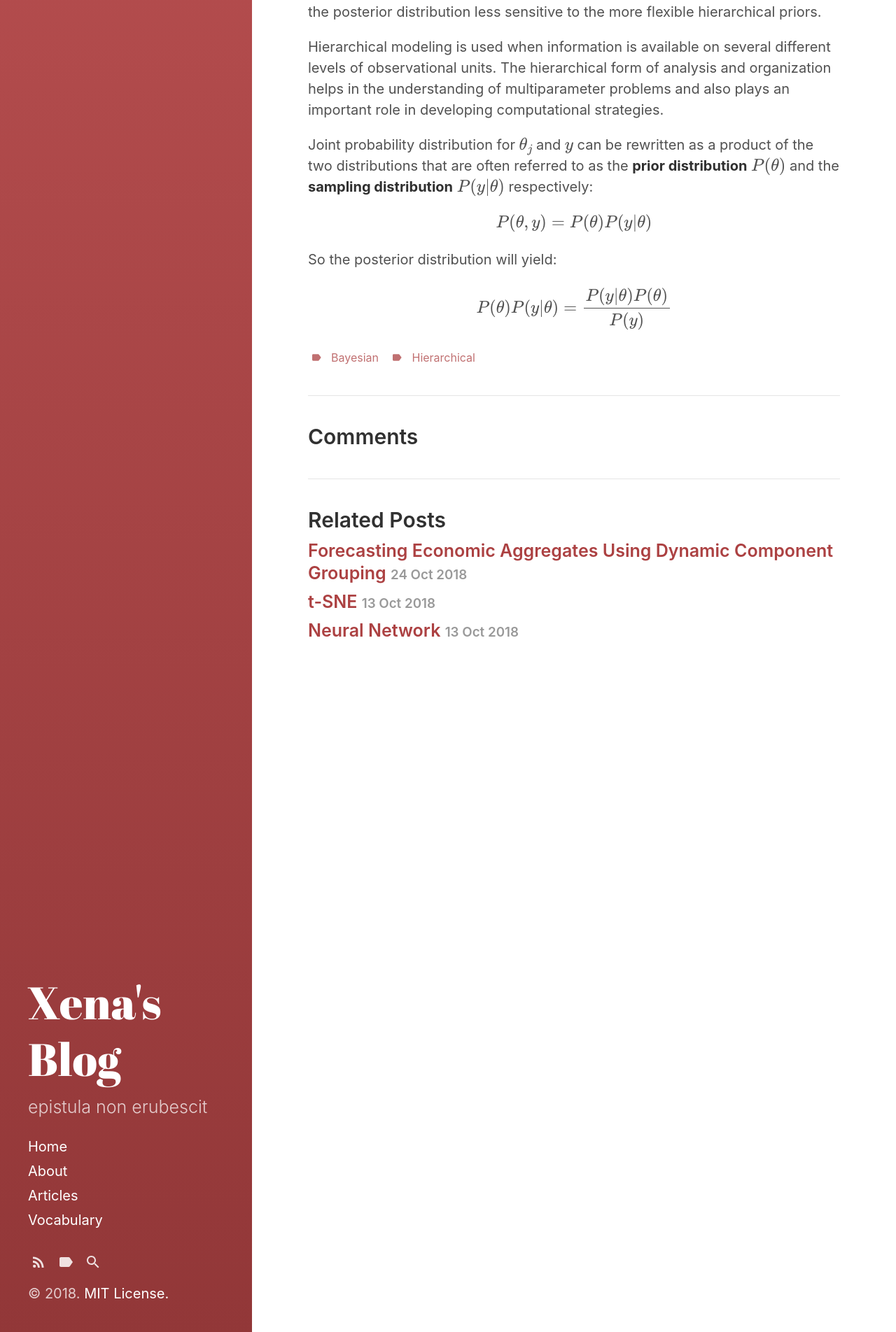
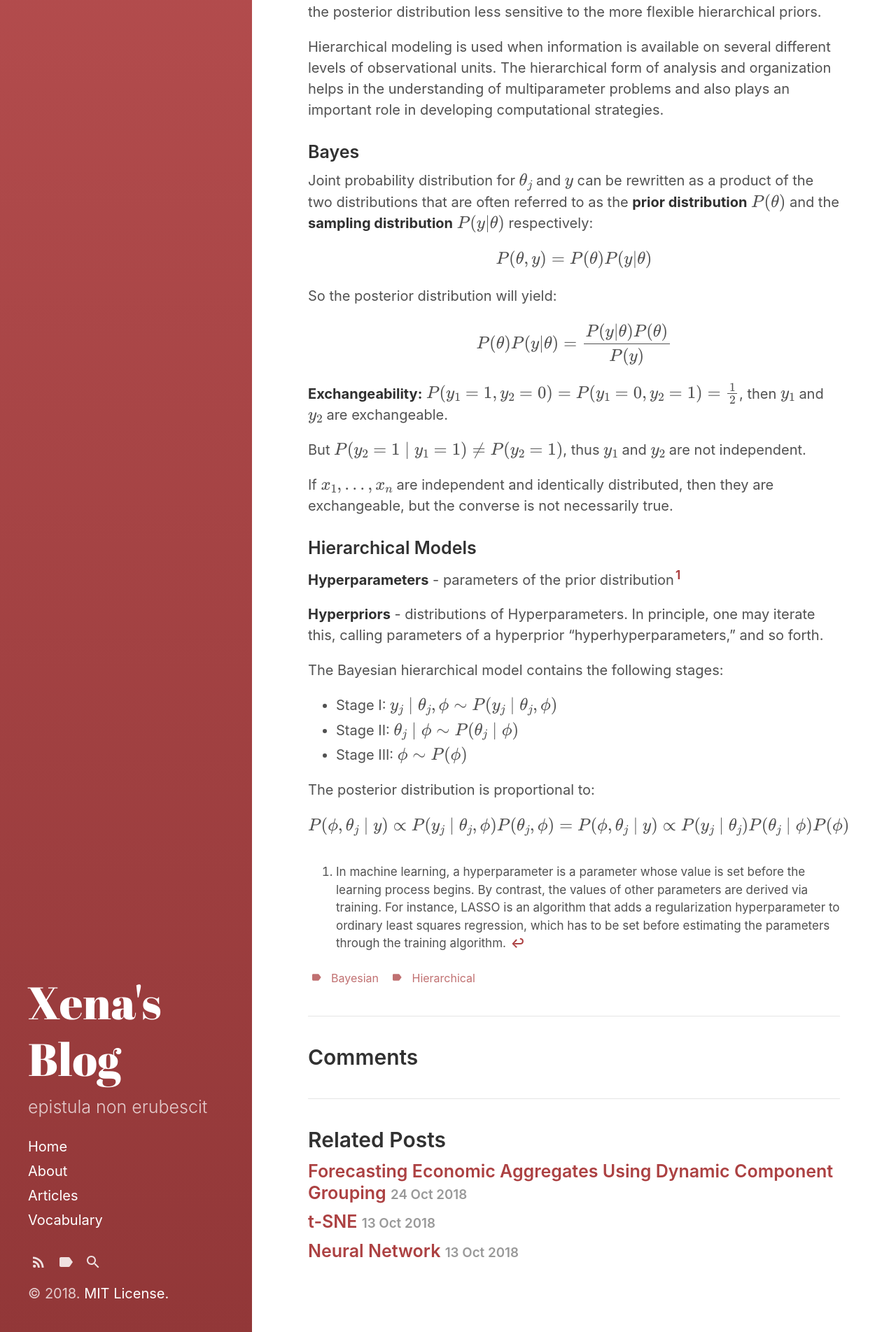
Before and after one commit to xenakas/gitpage, a Jekyll site: the page built from _posts/2018-10-25-vocabulary-bayesian-hierarchical-modeling.md, in a window 1280 px wide. Shown: the part 708-2612 px from the top of the page at 70% size. Built offline with Jekyll 4.4.1, drawn with Linux system fonts in a browser that asks for light colours; formulas are drawn with MathJax 3.

Commit message:
Update 2018-10-25-vocabulary-bayesian-hierarchical-modeling.md

```diff
--- a/_posts/2018-10-25-vocabulary-bayesian-hierarchical-modeling.md
+++ b/_posts/2018-10-25-vocabulary-bayesian-hierarchical-modeling.md
@@ -35,6 +35,8 @@ Hierarchical modeling is used when information is available on several different
 The hierarchical form of analysis and organization helps in the understanding of multiparameter problems
 and also plays an important role in developing computational strategies.
 
+### Bayes
+
 Joint probability distribution for $$\theta_{j}$$  and $$y$$ can be rewritten as a product of the two
 distributions that are often referred to as the **prior distribution** $$P(\theta )$$  and
 the **sampling distribution** $$P(y\vert \theta )$$  respectively:
@@ -44,3 +46,31 @@ $$ P(\theta, y) = P(\theta)P(y\vert\theta) $$
 So the posterior distribution will yield:
 
 $$ P(\theta)P(y\vert\theta)  = \dfrac{P(y\vert\theta) P(\theta)}{P(y)} $$
+
+
+
+**Exchangeability:**
+$$P(y_{1}=1,y_{2}=0)=P(y_{1}=0,y_{2}=1)=\frac{1}{2}$$, then $$y_{1}$$  and $$y_{2}$$  are
+exchangeable.
+
+But $$P(y_{2}=1\mid y_{1}=1) \neq P(y_{2}=1)$$, thus $$y_{1}$$  and $$y_{2}$$  are not independent.
+
+If $$x_{1},\ldots ,x_{n}$$  are independent and identically distributed, then they are exchangeable, but the converse is not necessarily true.
+
+### Hierarchical Models
+
+**Hyperparameters** -  parameters of the prior distribution[^1]
+
+[^1]: In machine learning, a hyperparameter is a parameter whose value is set before the learning process begins. By contrast, the values of other parameters are derived via training. For instance, LASSO is an algorithm that adds a regularization hyperparameter to ordinary least squares regression, which has to be set before estimating the parameters through the training algorithm.
+
+**Hyperpriors** - distributions of Hyperparameters. In principle, one may iterate this, calling parameters of a hyperprior "hyperhyperparameters," and so forth.
+
+The Bayesian hierarchical model contains the following stages:
+
+- Stage I: $$y_{j}\mid \theta_{j},\phi \sim P(y_{j}\mid \theta_{j},\phi )$$
+- Stage II: $$ \theta_{j}\mid \phi \sim P(\theta_{j}\mid \phi ) $$
+- Stage III: $$\phi \sim P(\phi )$$
+
+The posterior distribution is proportional to:
+
+$$  P(\phi ,\theta _{j}\mid y)\propto P(y_{j}\mid \theta _{j},\phi )P(\theta _{j},\phi ) = P(\phi ,\theta _{j}\mid y)\propto P(y_{j}\mid \theta _{j})P(\theta _{j}\mid \phi )P(\phi )$$
```
